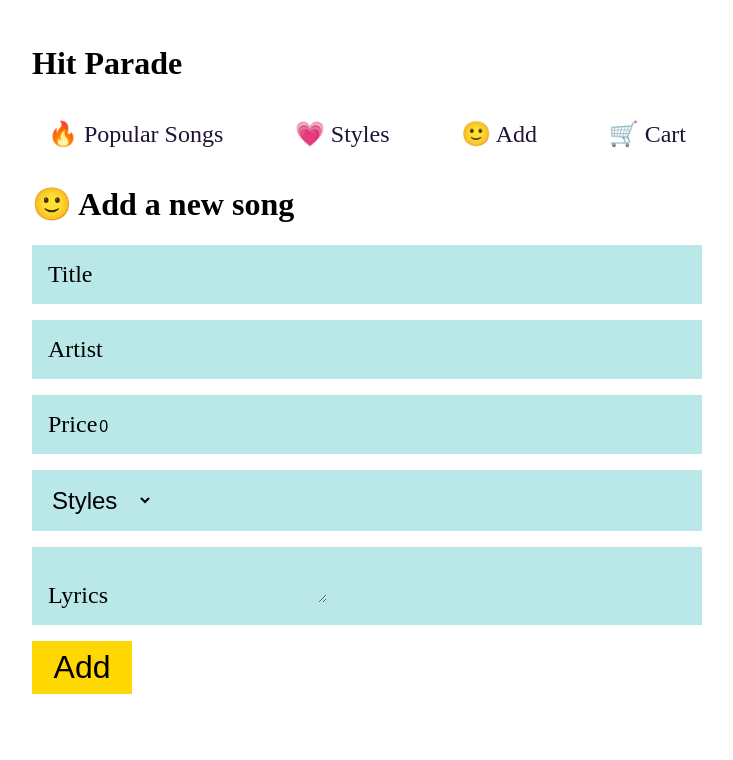
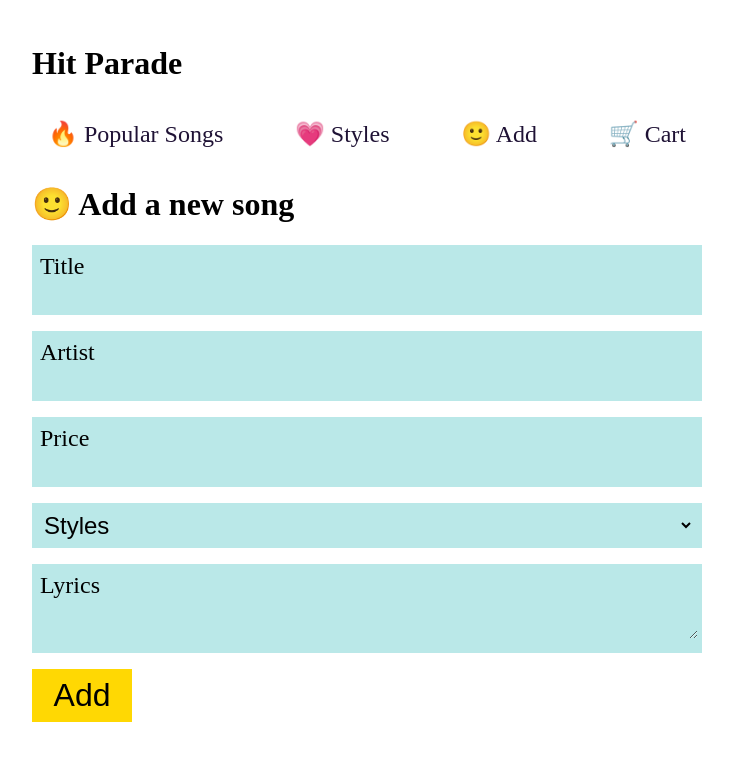
Before and after one commit to Tsikitsiky/hit-parade-react, a React app: page /add in a window 1280 px wide. Shown: the top 760 px of the page, without its empty margins (273-1006 px from the left). Built offline with nearby package versions, Linux system fonts and the light colour scheme.

Commit message:
add some modifications

```diff
--- a/pages/Add.js
+++ b/pages/Add.js
@@ -6,7 +6,7 @@ function Add() {
     const [artist, setArtist] = useState('');
     const [title, setTitle] = useState('');
     const [style, setStyle] = useState('');
-    const [price, setPrice] = useState(0)
+    const [price, setPrice] = useState()
     const [lyrics, setLyrics] = useState('');
 
     // function handleChange(e) {
@@ -41,7 +41,7 @@ function Add() {
                     <input value={artist} onChange={(e) => setArtist(e.target.value) } />
                 </label>
                 <label>Price
-                    <input value={price} onChange={(e) => setPrice(e.target.value)} />
+                    <input type="next" value={price} onChange={(e) => setPrice(e.target.value)} />
                 </label>
                 <label>
                     {/* <input value={style} onChange={(e) => setStyle(e.target.value.toLocaleLowerCase())} /> */}
--- a/style.css
+++ b/style.css
@@ -155,7 +155,7 @@ form {
 
 label {
     background-color: #BAE8E8;
-    padding: 1rem;
+    padding: 0.5rem;
     font-size: 1.5rem;
 }
 
@@ -163,6 +163,7 @@ input, textarea, select {
     background-color: transparent;
     border: none;
     font-size: 1rem;
+    width: 100%;
 }
 
 select {
```
Also changed, not shown: 4 other files (tests, documents, lock files or other folders).
